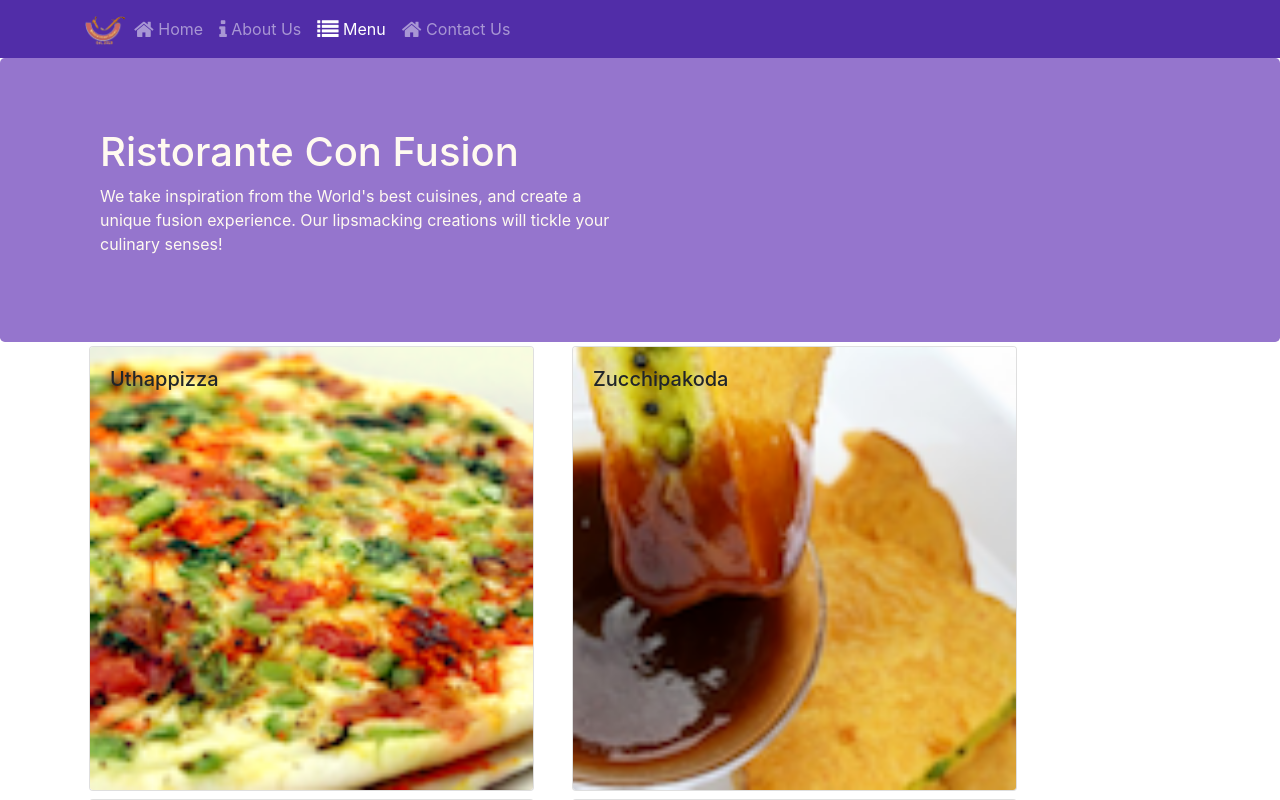
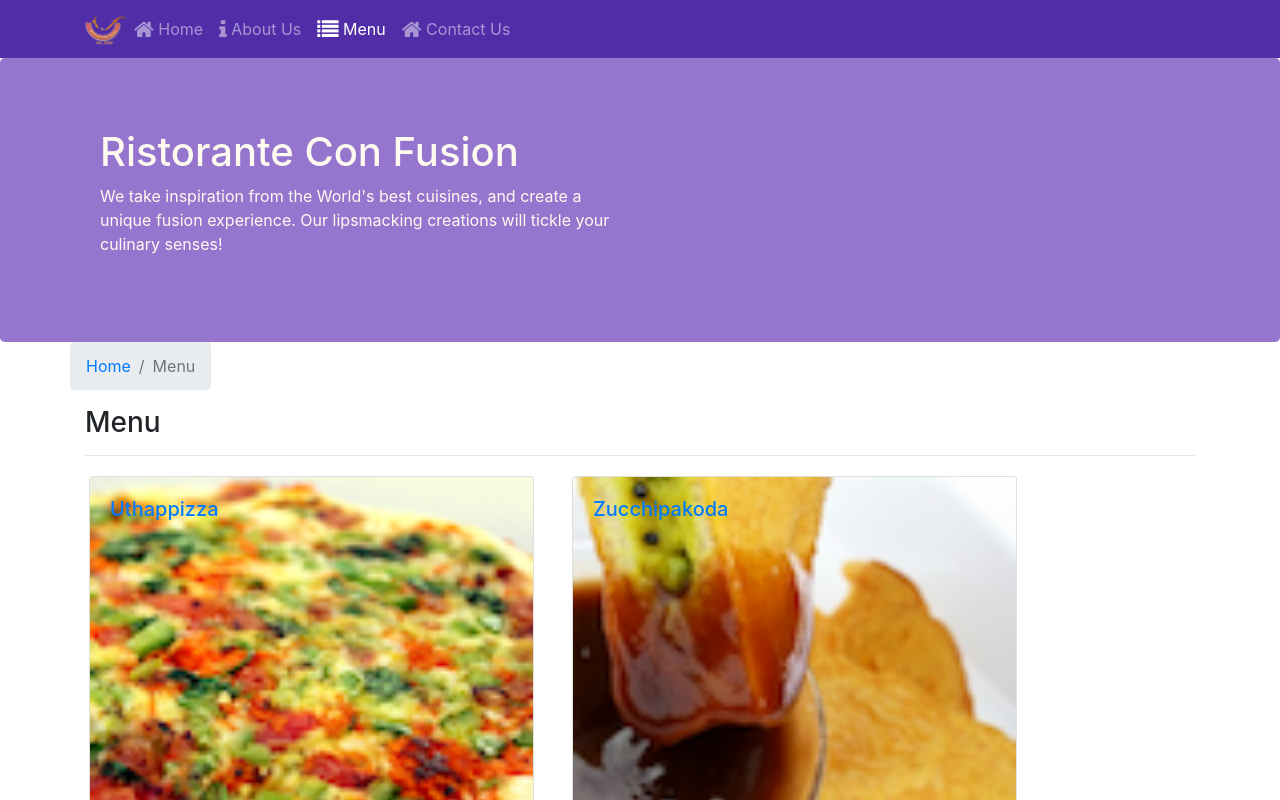
Before and after one commit to pgles/react-rep, a React (Create React App) app: page /menu in a window 1280 px wide. Shown: the top 800 px of the page. Built offline with nearby package versions, Linux system fonts and the light colour scheme.

Commit message:
Single Page Applications-2

```diff
--- a/src/components/ContactComponent.js
+++ b/src/components/ContactComponent.js
@@ -1,8 +1,20 @@
 import React from 'react';
+import {Breadcrumb,BreadcrumbItem} from 'reactstrap';
+import {Link} from 'react-router-dom';
 
 function Contact(props) {
     return(
         <div className="container">
+             <div className="row">
+                <Breadcrumb>
+                    <BreadcrumbItem><Link to="/home">Home</Link></BreadcrumbItem>
+                    <BreadcrumbItem active>Contact Us</BreadcrumbItem>
+                </Breadcrumb>
+                <div className="col-12">
+                    <h3>Contact Us</h3>
+                    <hr />
+                </div>
+            </div>
             <div className="row row-content">
                 <div className="col-12">
                 <h3>Location Information</h3>
--- a/src/components/DishDetailComponent.js
+++ b/src/components/DishDetailComponent.js
@@ -1,18 +1,19 @@
 import React from 'react';
-import {Card,CardImg,CardTitle,CardBody,CardText} from 'reactstrap';
+import {Link} from 'react-router-dom';
+import {Card,CardImg,CardTitle,CardBody,CardText,Breadcrumb,BreadcrumbItem} from 'reactstrap';
 
 const RenderComments = ({comments})=>{
     const commentArray=comments.map((comment)=>{
         return(
             <div key={comment.id} className='mb-1 mt-1'>
-                <div className='li'>
+                <li>
                     <p>
                         {comment.comment}
                     </p>
                     <p>
                         -- {comment.author} , {new Intl.DateTimeFormat('en-US',{year:'numeric',month:'short',day:'2-digit'}).format(new Date(Date.parse(comment.date)))};
                     </p>
-                </div>
+                </li>
             </div>
         );
     }
@@ -36,17 +37,30 @@
     );
 }
 function Dish(props){
+        console.log(props);
         if(props.dish!=null){
             return(
                 <div className='container'>
                     <div className='row'>
+                        <Breadcrumb>
+                        <BreadcrumbItem><Link to="/menu">Menu</Link></BreadcrumbItem>
+                        <BreadcrumbItem active>{props.dish.name}</BreadcrumbItem>
+                        </Breadcrumb>
+                        <div className='col-12'>
+                            <h3>{props.dish.name}</h3>
+                            <hr />
+                        </div>
+                    </div>
+                    <div className='row'>
                         <div className='col-12 col-md-5 m-1'>
                             <RenderDish dish={props.dish} />
                         </div>
-                        <div className="col-12 col-md-5 m-1">
-                            <h4>Comments</h4>
-                            <RenderComments comments={props.dish.comments}/>
-                        </div>
+
+                            <div className="col-12 col-md-5 m-1">
+                                <h4>Comments</h4>
+                                <RenderComments comments={props.comments} />
+                            </div>
+
                     </div>
                 </div>
             );
--- a/src/components/MainComponent.js
+++ b/src/components/MainComponent.js
@@ -33,12 +33,21 @@
               />
           );
       }
+
+      const DishWithId = ({match})=>{
+        return(
+          <Dish dish={this.state.dishes.filter((dish)=> dish.id === parseInt(match.params.dishId,10))[0]}
+            comments={this.state.comments.filter((comment) => comment.dishId === parseInt(match.params.dishId,10))}
+          />
+        );
+      }
     return (
          <div>
             <Header />
                 <Switch>
                     <Route path='/home' component={HomePage} />
                     <Route exact path='/menu' component={()=> <Menu dishes={this.state.dishes} />} />
+                    <Route path='/menu/:dishId' component={DishWithId} />
                     <Route exact path='/contactus' component={Contact} />
                     <Redirect to='/home' />
                 </Switch>
--- a/src/components/MenuComponents.js
+++ b/src/components/MenuComponents.js
@@ -1,14 +1,17 @@
 import React from 'react';
-import {Card,CardImg, CardImgOverlay,CardTitle} from 'reactstrap';
+import {Card,CardImg, CardImgOverlay,CardTitle,Breadcrumb,BreadcrumbItem} from 'reactstrap';
+import {Link} from 'react-router-dom';
 
 function RenderMenuItem({dish,onClick})
 {
     return(
-        <Card onClick={() => onClick(dish.id)}>
-                        <CardImg width='100%' src={dish.image} alt={dish.name}/>
-                        <CardImgOverlay>
-                            <CardTitle>{dish.name}</CardTitle>
-                        </CardImgOverlay>
+                    <Card>
+                        <Link to={`/menu/${dish.id}`}>
+                            <CardImg width='100%' src={dish.image} alt={dish.name}/>
+                            <CardImgOverlay>
+                                <CardTitle>{dish.name}</CardTitle>
+                            </CardImgOverlay>
+                        </Link>
                     </Card>
     );
 }
@@ -17,12 +20,22 @@
         const menu = props.dishes.map((dish)=>{
             return (
                 <div key={dish.id} className='col-12 col-md-5 m-1' >
-                    <RenderMenuItem dish={dish}  />
+                    <RenderMenuItem dish={dish} />
                 </div>
             );
         });
         return (
             <div className="container">
+                <div className='row'>
+                    <Breadcrumb>
+                        <BreadcrumbItem><Link to='/home'>Home</Link></BreadcrumbItem>
+                        <BreadcrumbItem active>Menu</BreadcrumbItem>
+                    </Breadcrumb>
+                    <div className='col-12'>
+                        <h3>Menu</h3>
+                        <hr />
+                    </div>
+                </div>
                 <div className='row'>
                     {menu}
                 </div>
```
